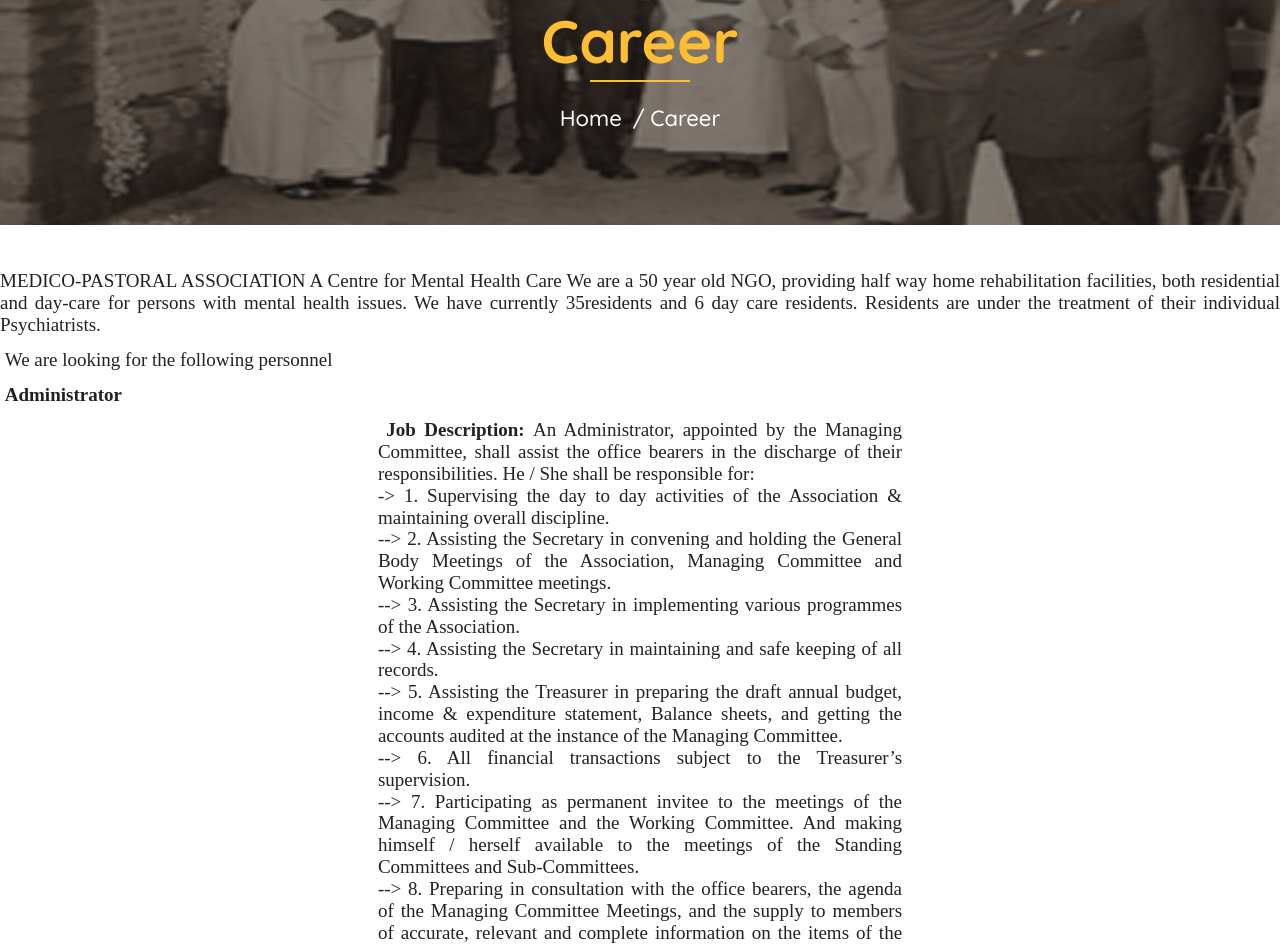
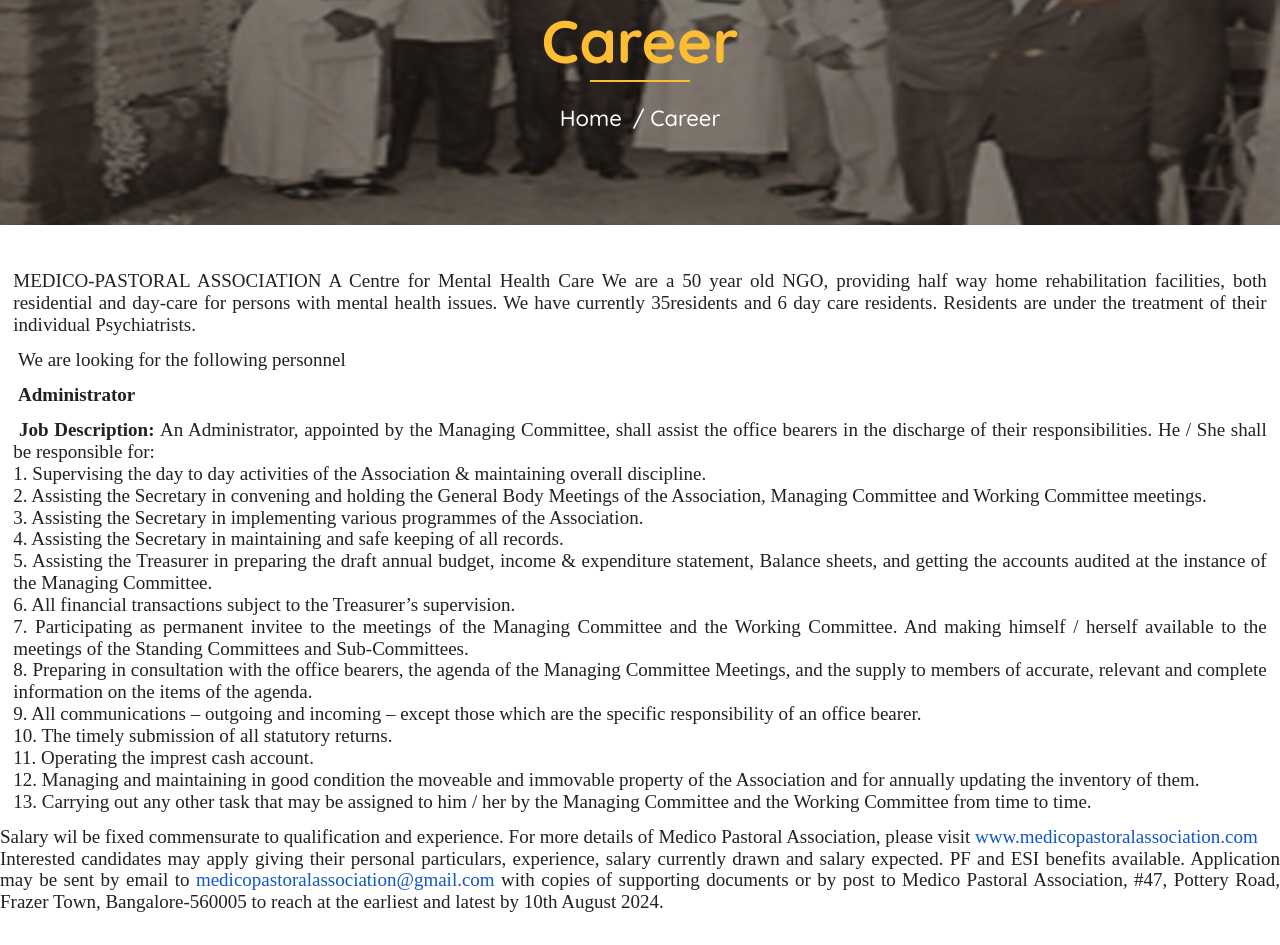
Before and after one commit to Prashob-Victaman/Medico, a plain HTML site: page career.html in a window 1280 px wide. Shown: the part 205-1150 px from the top of the page. Drawn offline with nearby package versions, Linux system fonts and the light colour scheme.

Commit message:
Update career.html

```diff
--- a/career.html
+++ b/career.html
@@ -109,42 +109,42 @@
         <!-- Page Header End -->
 
 
-<p style='margin-top:0cm;margin-right:0cm;margin-bottom:10.0pt;margin-left:0cm;line-height:115%;font-size:15px;font-family:"Calibri",sans-serif;text-align:justify;'><span style='font-size:19px;line-height:115%;font-family:"Times New Roman",serif;color:#222222;background:white;'>MEDICO-PASTORAL ASSOCIATION A Centre for Mental Health Care We are a 50 year old NGO, providing half way home rehabilitation facilities, both residential and day-care for persons with mental health issues. We have currently 35residents and 6 day care residents. Residents are under the treatment of their individual Psychiatrists.</span></p>
-<p style='margin-top:0cm;margin-right:0cm;margin-bottom:10.0pt;margin-left:0cm;line-height:115%;font-size:15px;font-family:"Calibri",sans-serif;text-align:justify;'><span style='font-size:19px;line-height:115%;font-family:"Times New Roman",serif;color:#222222;background:white;'>&nbsp;We are looking for the following personnel</span></p>
+<p style='margin-top:0cm;margin-right:10pt;margin-bottom:10.0pt;margin-left:10pt;line-height:115%;font-size:15px;font-family:"Calibri",sans-serif;text-align:justify;'><span style='font-size:19px;line-height:115%;font-family:"Times New Roman",serif;color:#222222;background:white;'>MEDICO-PASTORAL ASSOCIATION A Centre for Mental Health Care We are a 50 year old NGO, providing half way home rehabilitation facilities, both residential and day-care for persons with mental health issues. We have currently 35residents and 6 day care residents. Residents are under the treatment of their individual Psychiatrists.</span></p>
+<p style='margin-top:0cm;margin-right:10pt;margin-bottom:10.0pt;margin-left:10pt;line-height:115%;font-size:15px;font-family:"Calibri",sans-serif;text-align:justify;'><span style='font-size:19px;line-height:115%;font-family:"Times New Roman",serif;color:#222222;background:white;'>&nbsp;We are looking for the following personnel</span></p>
 
 
-<p style='margin-top:0cm;margin-right:0cm;margin-bottom:10.0pt;margin-left:0cm;line-height:115%;font-size:15px;font-family:"Calibri",sans-serif;text-align:justify;'><strong><span style='font-size:19px;line-height:115%;font-family:"Times New Roman",serif;color:#222222;background:white;'>&nbsp;Administrator</span></strong><span style='font-size:19px;line-height:115%;font-family:"Times New Roman",serif;color:#222222;background:white;'>&nbsp;</span></p>
+<p style='margin-top:0cm;margin-right:10pt;margin-bottom:10.0pt;margin-left:10pt;line-height:115%;font-size:15px;font-family:"Calibri",sans-serif;text-align:justify;'><strong><span style='font-size:19px;line-height:115%;font-family:"Times New Roman",serif;color:#222222;background:white;'>&nbsp;Administrator</span></strong><span style='font-size:19px;line-height:115%;font-family:"Times New Roman",serif;color:#222222;background:white;'>&nbsp;</span></p>
 
 
 
-<p style='margin-top:0cm;margin-right:10cm;margin-bottom:10.0pt;margin-left:10cm;line-height:115%;font-size:15px;font-family:"Calibri",sans-serif;text-align:justify;'><strong><span style='font-size:19px;line-height:115%;font-family:"Times New Roman",serif;color:#222222;background:white;'>&nbsp;Job Description:</span></strong><span style='font-size:19px;line-height:115%;font-family:"Times New Roman",serif;color:#222222;background:white;'>&nbsp;An Administrator, appointed by the Managing Committee, shall assist the office
+<p style='margin-top:0cm;margin-right:10pt;margin-bottom:10.0pt;margin-left:10pt;line-height:115%;font-size:15px;font-family:"Calibri",sans-serif;text-align:justify;'><strong><span style='font-size:19px;line-height:115%;font-family:"Times New Roman",serif;color:#222222;background:white;'>&nbsp;Job Description:</span></strong><span style='font-size:19px;line-height:115%;font-family:"Times New Roman",serif;color:#222222;background:white;'>&nbsp;An Administrator, appointed by the Managing Committee, shall assist the office
 bearers in the discharge of their responsibilities. He / She shall be responsible
 for:
 <br>
--> 1. Supervising the day to day activities of the Association &amp; maintaining overall discipline. <br>
--->	 2. Assisting the Secretary in convening and holding the General Body Meetings
+1. Supervising the day to day activities of the Association &amp; maintaining overall discipline. <br>
+2. Assisting the Secretary in convening and holding the General Body Meetings
 of the Association, Managing Committee and Working Committee meetings. <br>
 
--->	 3. Assisting the Secretary in implementing various programmes of the
+3. Assisting the Secretary in implementing various programmes of the
 Association. <br>
--->	 4. Assisting the Secretary in maintaining and safe keeping of all records. <br>
--->	 5. Assisting the Treasurer in preparing the draft annual budget, income &amp;
+4. Assisting the Secretary in maintaining and safe keeping of all records. <br>
+5. Assisting the Treasurer in preparing the draft annual budget, income &amp;
 expenditure statement, Balance sheets, and getting the accounts audited at
 the instance of the Managing Committee. <br>
--->	 6. All financial transactions subject to the Treasurer’s supervision. <br>
---> 	 7. Participating as permanent invitee to the meetings of the Managing
+6. All financial transactions subject to the Treasurer’s supervision. <br>
+7. Participating as permanent invitee to the meetings of the Managing
 Committee and the Working Committee. And making himself / herself
 available to the meetings of the Standing Committees and Sub-Committees. <br>
--->	 8. Preparing in consultation with the office bearers, the agenda of the Managing
+8. Preparing in consultation with the office bearers, the agenda of the Managing
 Committee Meetings, and the supply to members of accurate, relevant and
 complete information on the items of the agenda. <br>
--->	 9. All communications – outgoing and incoming – except those which are the
+9. All communications – outgoing and incoming – except those which are the
 specific responsibility of an office bearer. <br>
--->	 10. The timely submission of all statutory returns. <br>
--->	 11. Operating the imprest cash account. <br>
--->	 12. Managing and maintaining in good condition the moveable and immovable
+10. The timely submission of all statutory returns. <br>
+11. Operating the imprest cash account. <br>
+12. Managing and maintaining in good condition the moveable and immovable
 property of the Association and for annually updating the inventory of them. <br>
--->	 13. Carrying out any other task that may be assigned to him / her by the
+13. Carrying out any other task that may be assigned to him / her by the
 Managing Committee and the Working Committee from time to time. <br>
 
 
```
